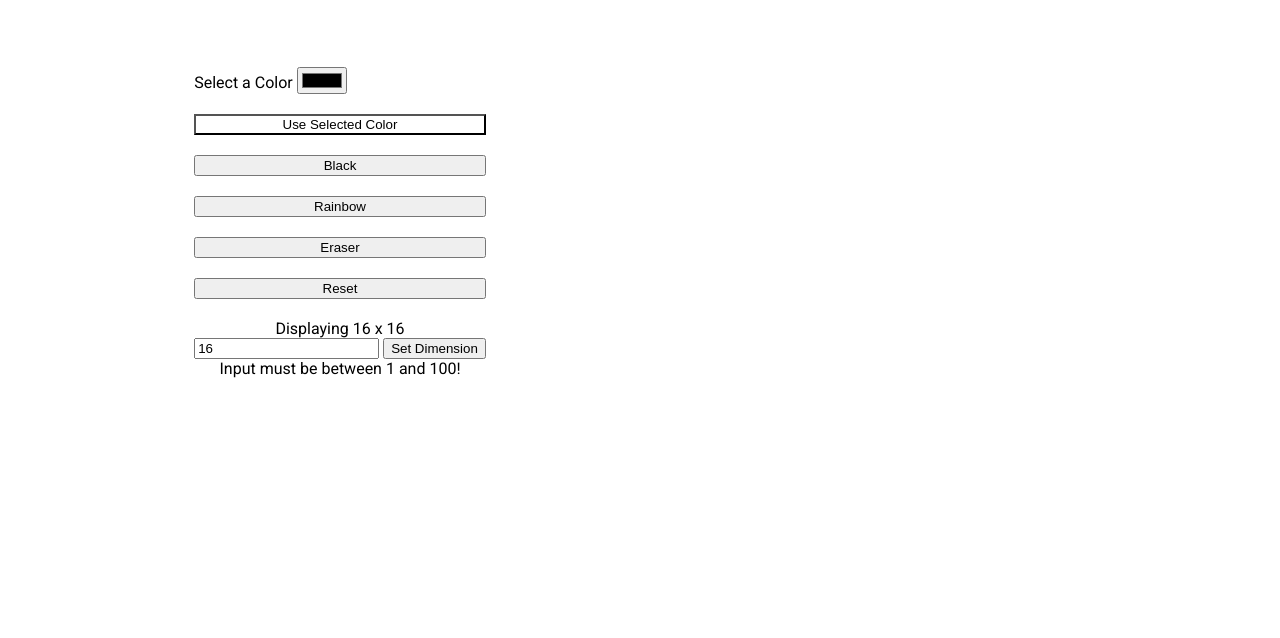
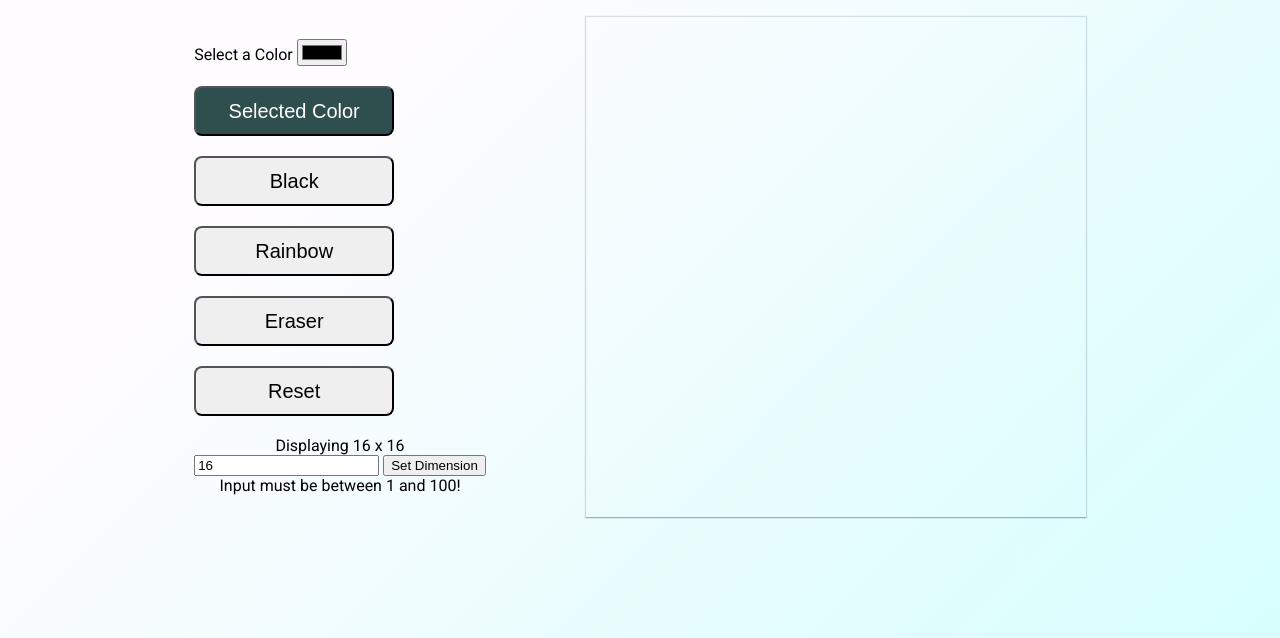
Before and after one commit to jamesg8025/etch-a-sketch, a plain HTML site: page index.html in a window 1280 px wide. Shown: the part 108-746 px from the top of the page. Drawn offline with Linux system fonts and the light colour scheme.

Commit message:
Edit css

```diff
--- a/index.html
+++ b/index.html
@@ -21,11 +21,11 @@
                 <input type="color" id="colorSelector"
                 value="#000000">
             </div>
-            <button id="colorBtn">Use Selected Color</button>
+            <button id="colorBtn">Selected Color</button>
             <button id="blackBtn">Black</button>
             <button id="rainbowBtn">Rainbow</button>
             <button id="eraserBtn">Eraser</button>
-            <button onclick="resetGrid()">Reset</button>
+            <button onclick="resetGrid()" id="resetBtn">Reset</button>
             <div class="dimension-selector">
                 <div class="gridDimension">Displaying 16 x 16</div>
                 <input type="text" placeholder="Enter Grid Dimensions"
--- a/styles.css
+++ b/styles.css
@@ -4,6 +4,12 @@ body {
     min-height: 100vh;
     display: flex;
     flex-direction: column;
+    background-color: #d5fefd;
+    background-image: linear-gradient(315deg, #d5fefd 0%, #fffcff 74%);;
+}
+
+h1{
+    font-size: 50px;
 }
 
 .content {
@@ -20,6 +26,17 @@ body {
     gap: 20px;
 }
 
+#colorBtn,
+#rainbowBtn,
+#blackBtn,
+#eraserBtn,
+#resetBtn {
+    height: 50px;
+    width: 200px;
+    font-size: 20px;
+    border-radius: 8px;
+}
+
 .gridDimension {
     text-align: center;
 }
@@ -30,15 +47,22 @@ h1 {
 .grid-container {
     display: grid;
     grid-gap: 0;
-    /* grid-template-rows: repeat(var(size), 1fr);
-    grid-template-columns: repeat(var(size), 1fr); */
     height: 500px;
     width: 500px;
+    box-shadow: rgba(9, 30, 66, 0.25) 0px 1px 1px, rgba(9, 30, 66, 0.13) 0px 0px 1px 1px;
 }
 
 button.active {
-    background-color: var(--primary-dark);
-    color: var(--primary-light);
+    background-color: darkslategrey;
+    color: white;
+}
+
+button:hover {
+    transform: scale(1.05);
+}
+
+.dimensionSelector {
+    margin: 10px;
 }
 
 footer {
```
